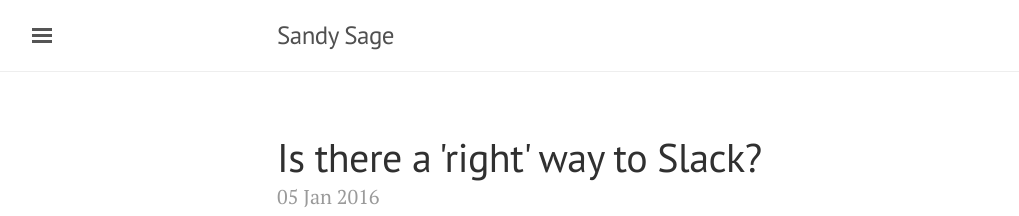
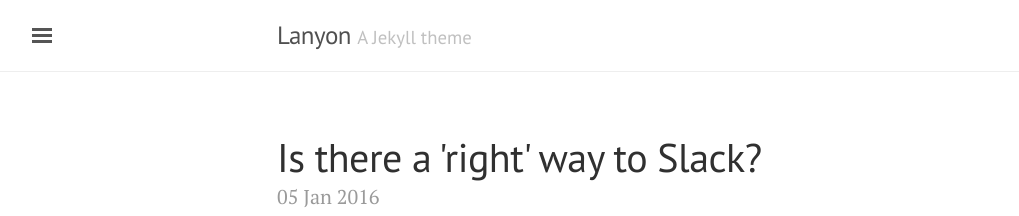
Before and after one commit to sandysage/sandysage.github.io, a Jekyll site: the page built from index.html, in a window 1280 px wide and 900 px high. Shown: the top 216 px of the window, without its empty margins (3-1022 px from the left). Built offline with Jekyll 4.4.1, drawn with Linux system fonts in a browser that asks for light colours; the list of posts is cut into pages by our own code; part of the change alters nothing that is shown.

```diff
--- a/_config.yml
+++ b/_config.yml
@@ -1,16 +1,22 @@
 # Permalinks
+#
+# Use of `relative_permalinks` ensures post links from the index work properly.
+permalink:           pretty
+relative_permalinks: true
 
+# Setup
+title:               Lanyon
+tagline:             'A Jekyll theme'
+description:         'A reserved <a href="http://jekyllrb.com" target="_blank">Jekyll</a> theme that places the utmost gravity on content with a hidden drawer. Made by <a href="https://twitter.com/mdo" target="_blank">@mdo</a>.'
+url:                 http://lanyon.getpoole.com
+baseurl:             ''
+paginate:            5
 
-# Site settings
-title: Sandy Sage
-description: "professional weblog and website of Sandy Sage, digital project and product manager"
-intro: "I’m a software product manager. This is where I share my rantings, learnings, and other tidbits from my experience."
-baseurl: "" # the subpath of your site, e.g. /blog
-url: "http://yourdomain.com" # the base hostname & protocol for your site
-twitter_username: jekyllrb
-github_username:  jekyll
+# About/contact
+author:
+  name:              Mark Otto
+  url:               https://twitter.com/mdo
+  email:             markdotto@gmail.com
 
-# Build settings
-markdown: kramdown
-paginate: 10
-paginate_path: "/page/:num/"
+# Custom vars
+version:             1.0.0
```
